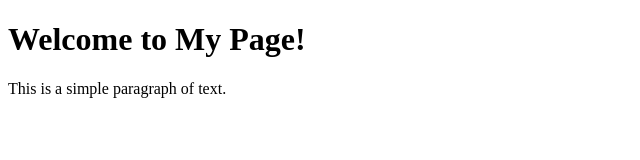
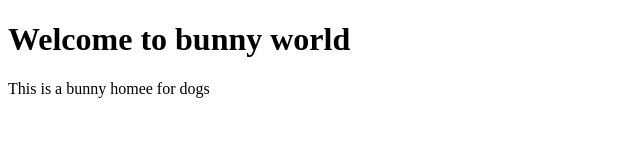
Before and after one commit to neetu917/new.github.io, a plain HTML site: page index.html in a window 1280 px wide. Shown: the whole page, without its empty margins (0-640 px from the left). Drawn offline with Linux system fonts and the light colour scheme.

Commit message:
Update index.html

```diff
--- a/index.html
+++ b/index.html
@@ -4,7 +4,7 @@
     <title>My First Web Page</title>
 </head>
 <body>
-    <h1>Welcome to My Page!</h1>
-    <p>This is a simple paragraph of text.</p>
+    <h1>Welcome to bunny world</h1>
+    <p>This is a bunny homee for dogs</p>
 </body>
 </html>
```
